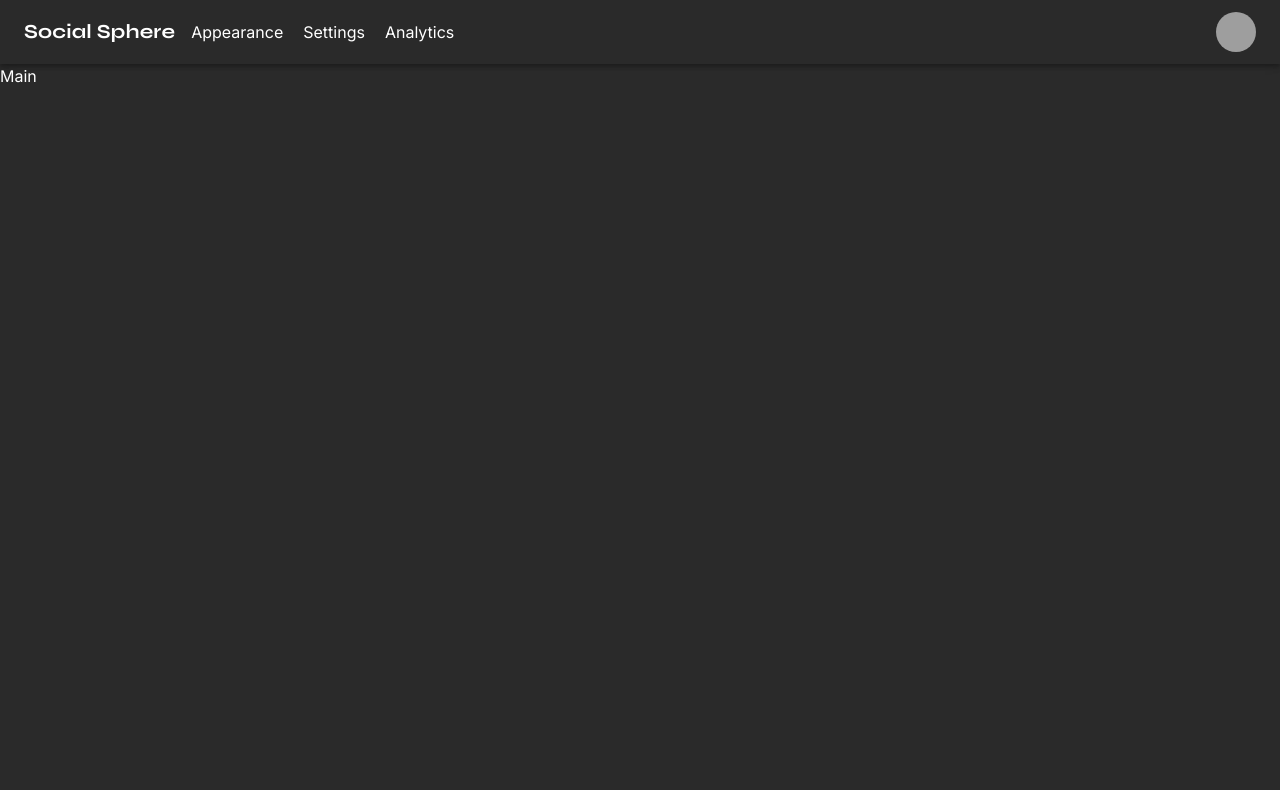
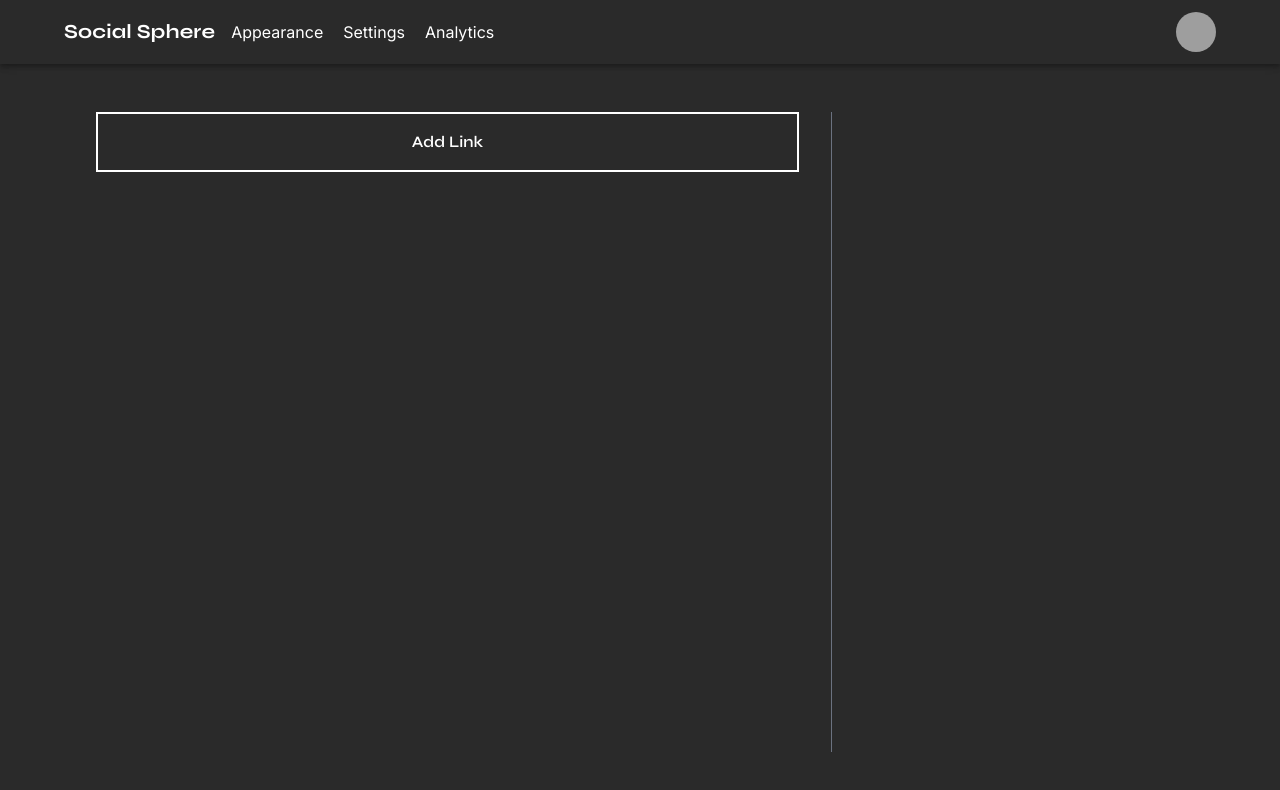
Before and after one commit to kunalkeshan/Social-Sphere, a React (Vite) app in the folder client/: page /admin in a window 1280 px wide. Shown: the top 790 px of the page. Built offline with nearby package versions, Linux system fonts and the light colour scheme; grey boxes are pictures that could not be loaded.

Commit message:
chore: add link component created

```diff
--- a/client/package.json
+++ b/client/package.json
@@ -18,6 +18,7 @@
     "@reduxjs/toolkit": "^1.9.5",
     "autoprefixer": "^10.4.14",
     "axios": "^1.4.0",
+    "lottie-react": "^2.4.0",
     "postcss": "^8.4.23",
     "react": "^18.2.0",
     "react-dom": "^18.2.0",
--- /dev/null
+++ b/client/src/components/admin/CreateLink.tsx
@@ -0,0 +1,77 @@
+import { useState } from 'react';
+import CloseIcon from '@mui/icons-material/Close';
+import { Box, Button } from '@mui/material';
+
+const CreateLink = () => {
+	const [isInEdit, setIsInEdit] = useState(false);
+	const [input, setInput] = useState({ title: '', description: '', url: '' });
+
+	const handleInput =
+		(prop: keyof typeof input) =>
+		(e: React.ChangeEvent<HTMLInputElement>) => {
+			setInput((prev) => {
+				return { ...prev, [prop]: e.target.value };
+			});
+		};
+
+	return (
+		<div>
+			{!isInEdit ? (
+				<button
+					onClick={() => setIsInEdit(true)}
+					className='px-8 py-4 border-2 border-white font-heading w-full font-semibold hover:bg-white hover:text-primary transition-all'
+				>
+					Add Link
+				</button>
+			) : (
+				<div className='px-8 py-4 border-2 border-white text-white'>
+					<div className='flex items-center justify-between'>
+						<p className='font-heading font-bold'>Edit URL</p>
+						<Button onClick={() => setIsInEdit(false)}>
+							<CloseIcon className='text-white' />
+						</Button>
+					</div>
+					<Box
+						component='form'
+						noValidate
+						sx={{ mt: 2, fontFamily: 'Inter' }}
+						className='grid grid-cols-1 gap-4'
+					>
+						<input
+							type='text'
+							placeholder='Title'
+							required
+							className='px-4 py-2 rounded bg-white text-primary placeholder:text-primary outline-none focus:border-black border-2 border-white'
+							value={input['title']}
+							onChange={handleInput('title')}
+						/>
+						<input
+							type='text'
+							placeholder='Description'
+							required
+							className='px-4 py-2 rounded bg-white text-primary placeholder:text-primary outline-none focus:border-black border-2 border-white'
+							value={input['description']}
+							onChange={handleInput('description')}
+						/>
+						<input
+							type='text'
+							placeholder='URL'
+							required
+							className='px-4 py-2 rounded bg-white text-primary placeholder:text-primary outline-none focus:border-black border-2 border-white'
+							value={input['url']}
+							onChange={handleInput('url')}
+						/>
+						<button
+							type='submit'
+							className='px-4 text-white my-4 w-full py-2 border-2 border-white font-heading font-semibold hover:bg-white hover:text-primary transition-all'
+						>
+							Add
+						</button>
+					</Box>
+				</div>
+			)}
+		</div>
+	);
+};
+
+export default CreateLink;
--- a/client/src/pages/admin/Admin.tsx
+++ b/client/src/pages/admin/Admin.tsx
@@ -69,7 +69,7 @@ const Admin = () => {
 	return (
 		<>
 			<AppBar position='static' className='!bg-primary'>
-				<Container maxWidth='xl'>
+				<Container maxWidth='lg'>
 					<Toolbar disableGutters>
 						<Typography
 							variant='h6'
@@ -222,7 +222,7 @@ const Admin = () => {
 					</Toolbar>
 				</Container>
 			</AppBar>
-			<main>
+			<main className='max-w-7xl px-16 py-12 mx-auto'>
 				<Outlet />
 			</main>
 		</>
--- a/client/src/pages/admin/Main.tsx
+++ b/client/src/pages/admin/Main.tsx
@@ -1,5 +1,14 @@
+import CreateLink from '../../components/admin/CreateLink';
+
 const Main = () => {
-	return <div>Main</div>;
+	return (
+		<div className='grid grid-cols-3 min-h-[80vh]'>
+			<section className='col-span-2 border-r border-gray-500 px-8'>
+				<CreateLink />
+			</section>
+			<section></section>
+		</div>
+	);
 };
 
 export default Main;
```
Also changed, not shown: 1 other file (tests, documents, lock files or other folders).
